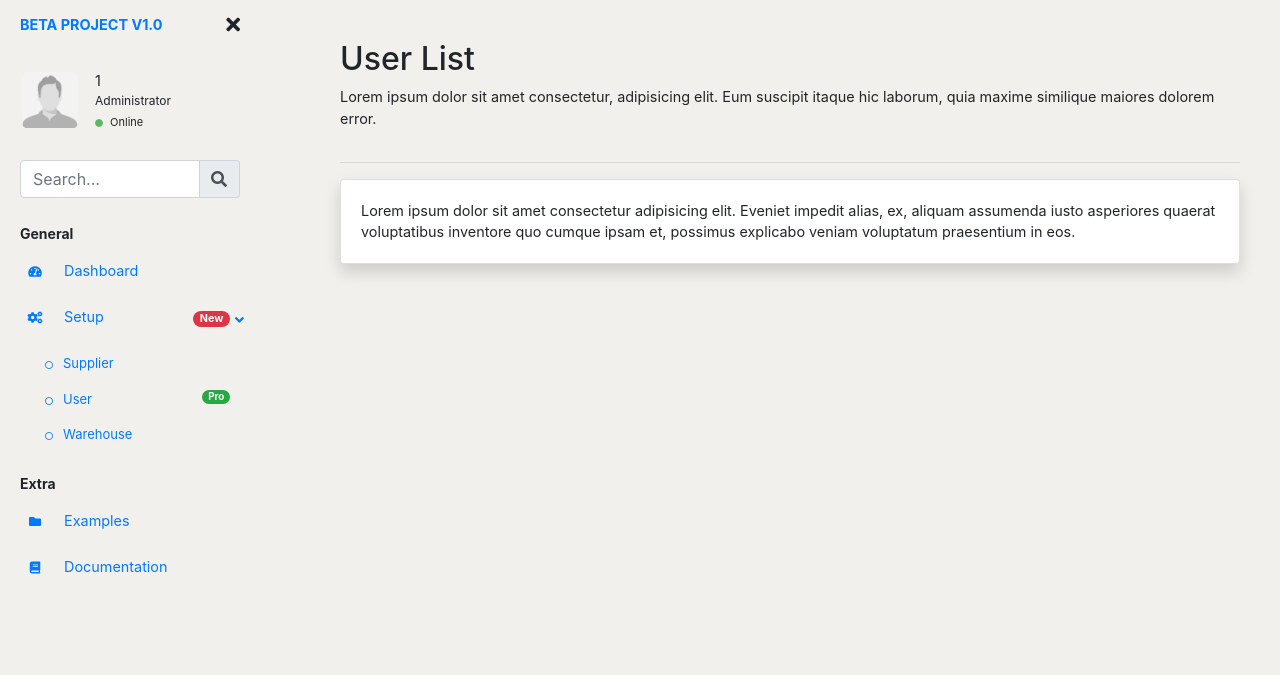
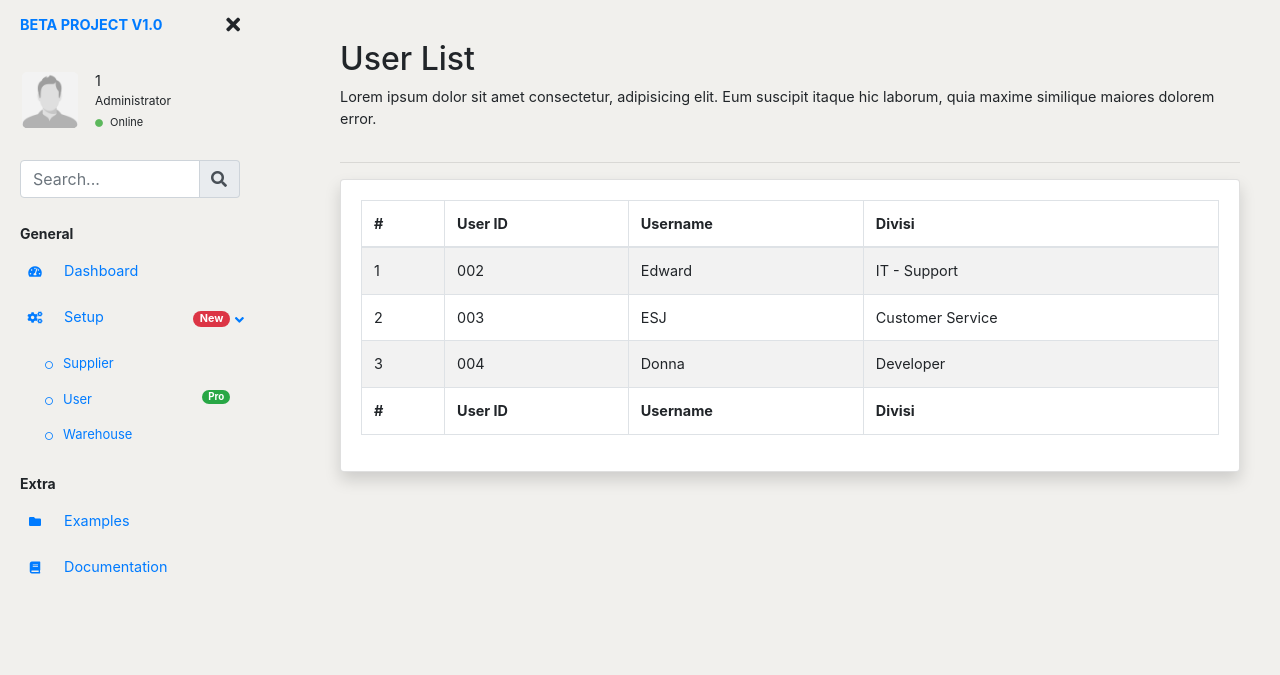
Before and after one commit to edward97/esj_project, a CodeIgniter app: page /esj_beta/setup/user in a window 1280 px wide. Shown: the top 675 px of the page. Run offline with CodeIgniter, Linux system fonts and the light colour scheme; the visitor is signed in with stand-in values (Sample User, id 1); some libraries are stand-ins or nearby versions.

Commit message:
Add Datatable

```diff
--- a/application/views/inc/v_footer.php
+++ b/application/views/inc/v_footer.php
@@ -40,6 +40,11 @@
     <script src="<?=base_url('assets/js/custom.js')?>"></script>
     <script src="<?=base_url('assets/js/beta.js')?>"></script>
 
+    <!-- Setup -->
+<?php if (gt_uri(2) === 'user' ): ?>
+    <script src="<?=base_url('assets/js/setup/user.js')?>"></script>
+<?php endif ?>
+
     <script>
         let url = "<?=base_url()?>";
     </script>
--- a/application/views/setup/v_user.php
+++ b/application/views/setup/v_user.php
@@ -13,7 +13,48 @@
                     <div class="col-md-12">
                         <div class="card shadow">
                             <div class="card-body">
-                                Lorem ipsum dolor sit amet consectetur adipisicing elit. Eveniet impedit alias, ex, aliquam assumenda iusto asperiores quaerat voluptatibus inventore quo cumque ipsam et, possimus explicabo veniam voluptatum praesentium in eos.
+                                <table class="table table-striped table-bordered table-hover" id="table-user">
+                                    <thead>
+                                        <tr>
+                                            <th>#</th>
+                                            <th>User ID</th>
+                                            <th>Username</th>
+                                            <th>Divisi</th>
+                                        </tr>
+                                    </thead>
+
+                                    <tbody>
+                                        <tr>
+                                            <td>1</td>
+                                            <td>002</td>
+                                            <td>Edward</td>
+                                            <td>IT - Support</td>
+                                        </tr>
+
+                                        <tr>
+                                            <td>2</td>
+                                            <td>003</td>
+                                            <td>ESJ</td>
+                                            <td>Customer Service</td>
+                                        </tr>
+
+                                        <tr>
+                                            <td>3</td>
+                                            <td>004</td>
+                                            <td>Donna</td>
+                                            <td>Developer</td>
+                                        </tr>
+                                    </tbody>
+
+                                    <tfoot>
+                                        <tr>
+                                            <th>#</th>
+                                            <th>User ID</th>
+                                            <th>Username</th>
+                                            <th>Divisi</th>
+                                        </tr>
+                                    </tfoot>
+                                </table>
                             </div>
                         </div>
                     </div>
--- /dev/null
+++ b/assets/js/setup/user.js
@@ -0,0 +1,4 @@
+$(document).ready(function() {
+    $("#table-user").DataTable();
+
+});
```
Also changed, not shown: db/db_esj_beta.sql (+9 -6 lines).
